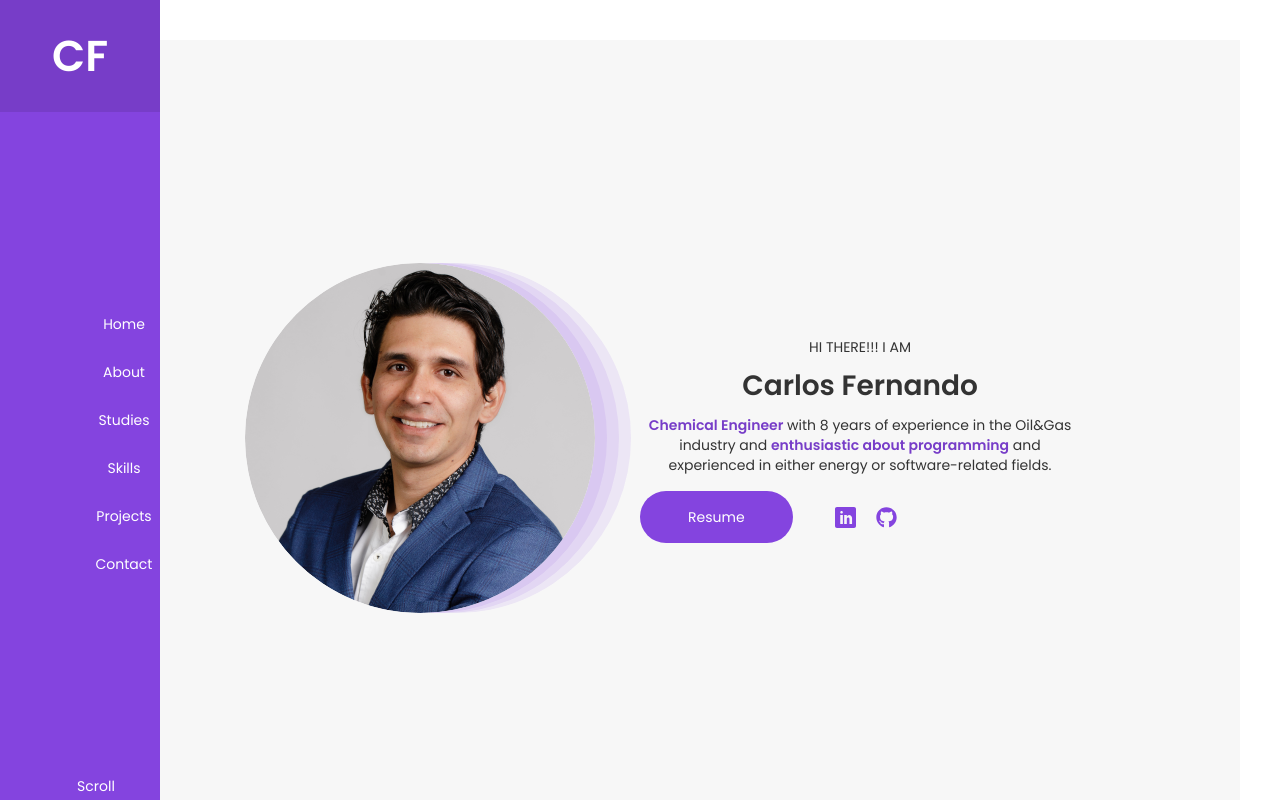
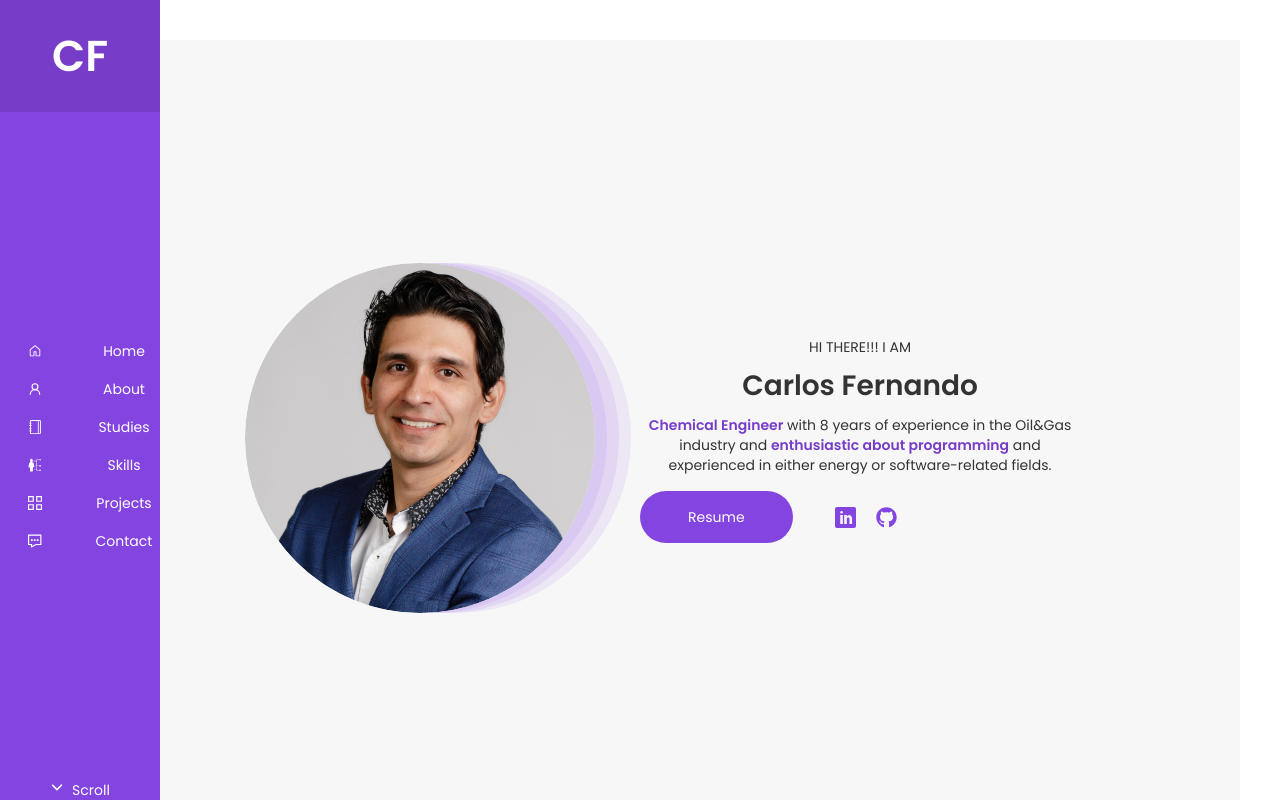
Before and after one commit to carlosfpj/portfolio, a React (Vite) app in the folder portfolio/: page / in a window 1280 px wide. Shown: the top 800 px of the page. Built offline with nearby package versions, Linux system fonts and the light colour scheme; a web font is replaced by a local one.

Commit message:
add sidebar icons

```diff
--- a/portfolio/src/App.jsx
+++ b/portfolio/src/App.jsx
@@ -1,6 +1,12 @@
 import './App.css';
 import {ImLinkedin} from 'react-icons/im';
 import {FaGithub} from 'react-icons/fa';
+import {GoHome} from 'react-icons/go';
+import {LuUserRound} from 'react-icons/lu';
+import {SlNotebook} from 'react-icons/sl';
+import { GiSkills } from "react-icons/gi";
+import { GrProjects, GrContact } from "react-icons/gr";
+import { FaAngleDown } from "react-icons/fa6";
 import { IconContext } from 'react-icons';
 
 function App() {
@@ -23,44 +29,56 @@ function App() {
           <ul className="nav-core-list">
             <li className="nav-home">
               <a className="nav-item" href="https://carlosfpj.github.io/Portfolio/">
-                <i className="icon-home"></i>
+                <IconContext.Provider value={{ className: "icon-sidebar" }}>
+                  <GoHome />
+                </IconContext.Provider>
                 <p>Home</p>
               </a>
             </li>
             <li className="nav-about">
               <a className="nav-item" href="#about">
-                <i className="icon-users"></i>
+                <IconContext.Provider value={{ className: "icon-sidebar" }}>
+                  <LuUserRound />
+                </IconContext.Provider>
                 <p>About</p>
               </a>
             </li>
             <li className="nav-studies">
               <a className="nav-item" href="#studies">
-                <i className="icon-book"></i>
+                <IconContext.Provider value={{ className: "icon-sidebar" }}>
+                  <SlNotebook />
+                </IconContext.Provider>
                 <p>Studies</p>
               </a>
             </li>
             <li className="nav-skills">
               <a className="nav-item" href="#skills">
-                <i className="icon-code"></i>
+                <IconContext.Provider value={{ className: "icon-sidebar" }}>
+                  <GiSkills />
+                </IconContext.Provider>
                 <p>Skills</p>
               </a>
             </li>
             <li className="nav-projects">
               <a className="nav-item" href="#projects">
-                <i className="icon-text"></i>
+                <IconContext.Provider value={{ className: "icon-sidebar" }}>
+                  <GrProjects />
+                </IconContext.Provider>
                 <p>Projects</p>
               </a>
             </li>
             <li className="nav-contact">
               <a className="nav-item" href="#contact">
-                <i className="icon-phone"></i>
+                <IconContext.Provider value={{ className: "icon-sidebar" }}>
+                  <GrContact />
+                </IconContext.Provider>
                 <p>Contact</p>
               </a>
             </li>
           </ul>
         </div>
         <div className="nav-footer">
-          <i className="icon-chevron-down"></i>
+          <FaAngleDown />
           <p>Scroll</p>
         </div>
       </nav>
```
